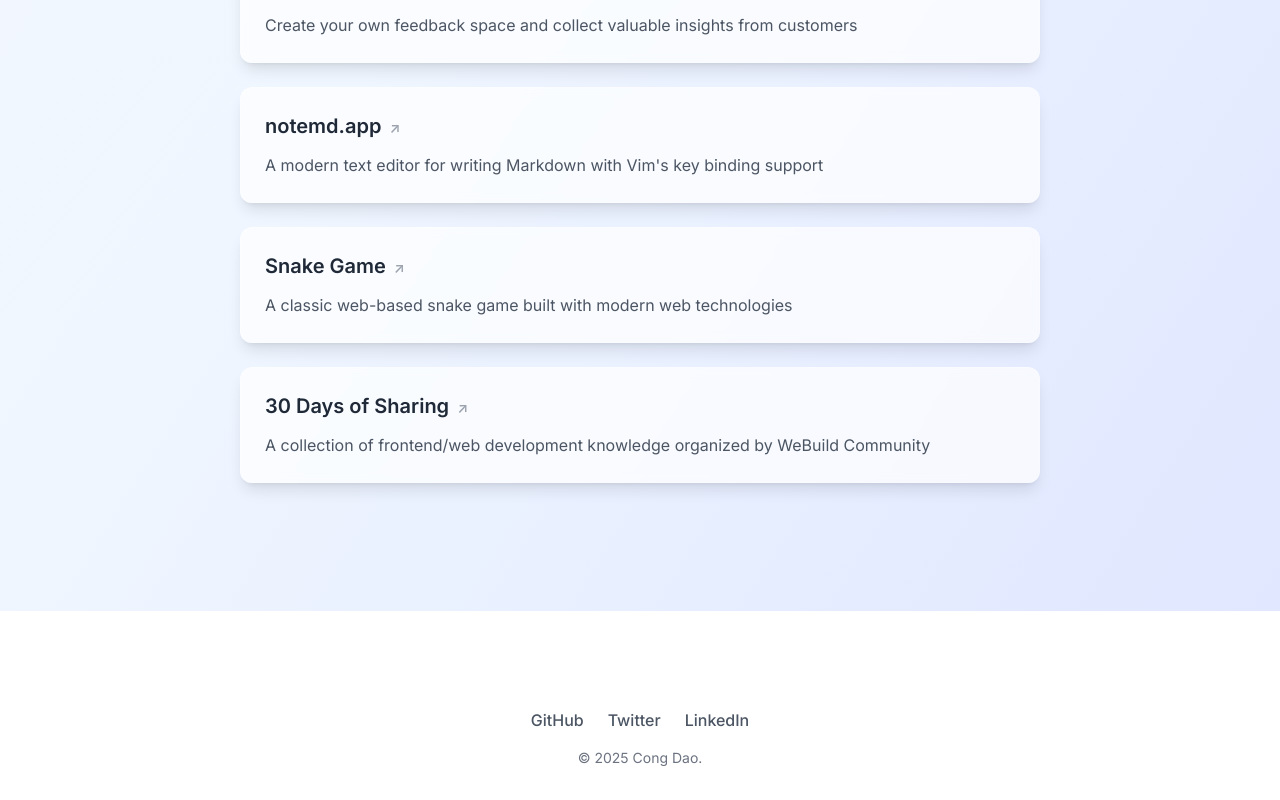
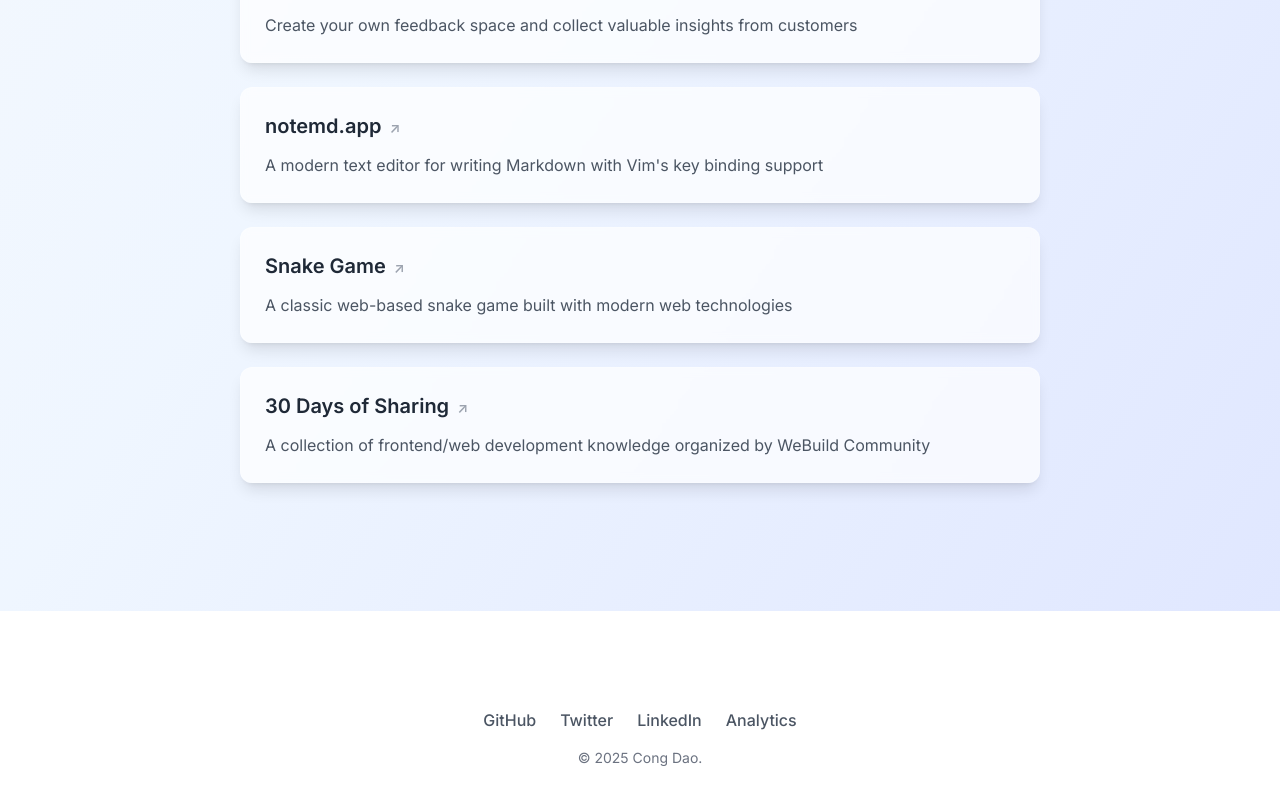
Before and after one commit to congdv/congdv.com, a Next.js app: page / in a window 1280 px wide. Shown: the part 1467-2267 px from the top of the page. Built offline with nearby package versions, Linux system fonts and the light colour scheme; no server answers.

Commit message:
Add anlytics link

```diff
--- a/src/pages/_app.tsx
+++ b/src/pages/_app.tsx
@@ -1,9 +1,7 @@
-import React from 'react'
 import '@/styles/globals.scss'
 import type { AppProps } from 'next/app'
 import Head from 'next/head'
 import Link from 'next/link'
-import Script from 'next/script'
 
 export default function App({ Component, pageProps }: AppProps) {
 
@@ -65,6 +63,14 @@ export default function App({ Component, pageProps }: AppProps) {
               >
                 LinkedIn
               </Link>
+              <Link
+                href="https://counterscale.congdaovan94.workers.dev/dashboard?site=congdv.com&interval=1d"
+                className="text-gray-600 hover:text-blue-600 transition-colors duration-300 font-medium"
+                target="_blank"
+                rel="noopener noreferrer"
+              >
+                Analytics
+              </Link>
             </div>
             <div className="text-gray-500 text-sm">
               © {new Date().getFullYear()} Cong Dao.
```
